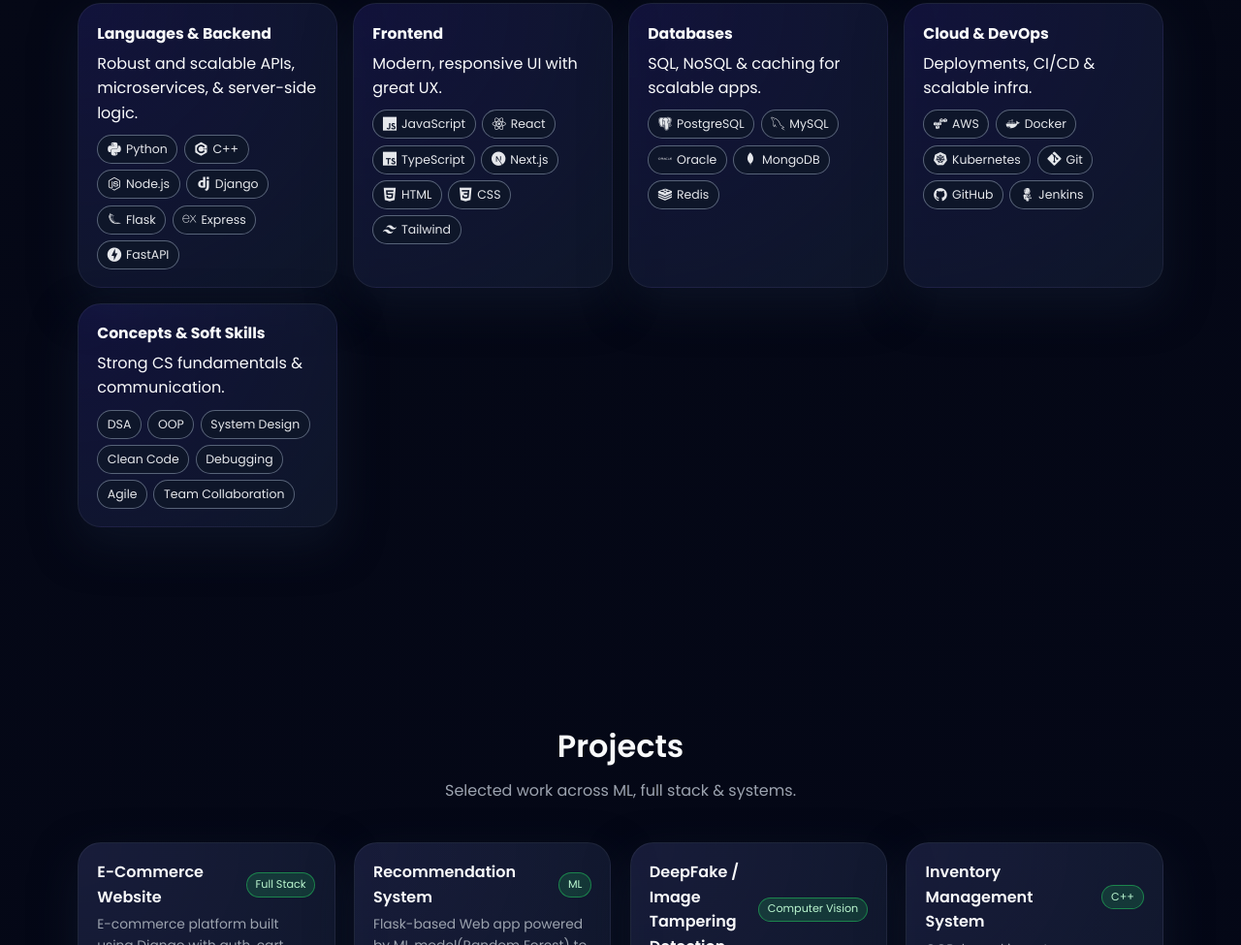
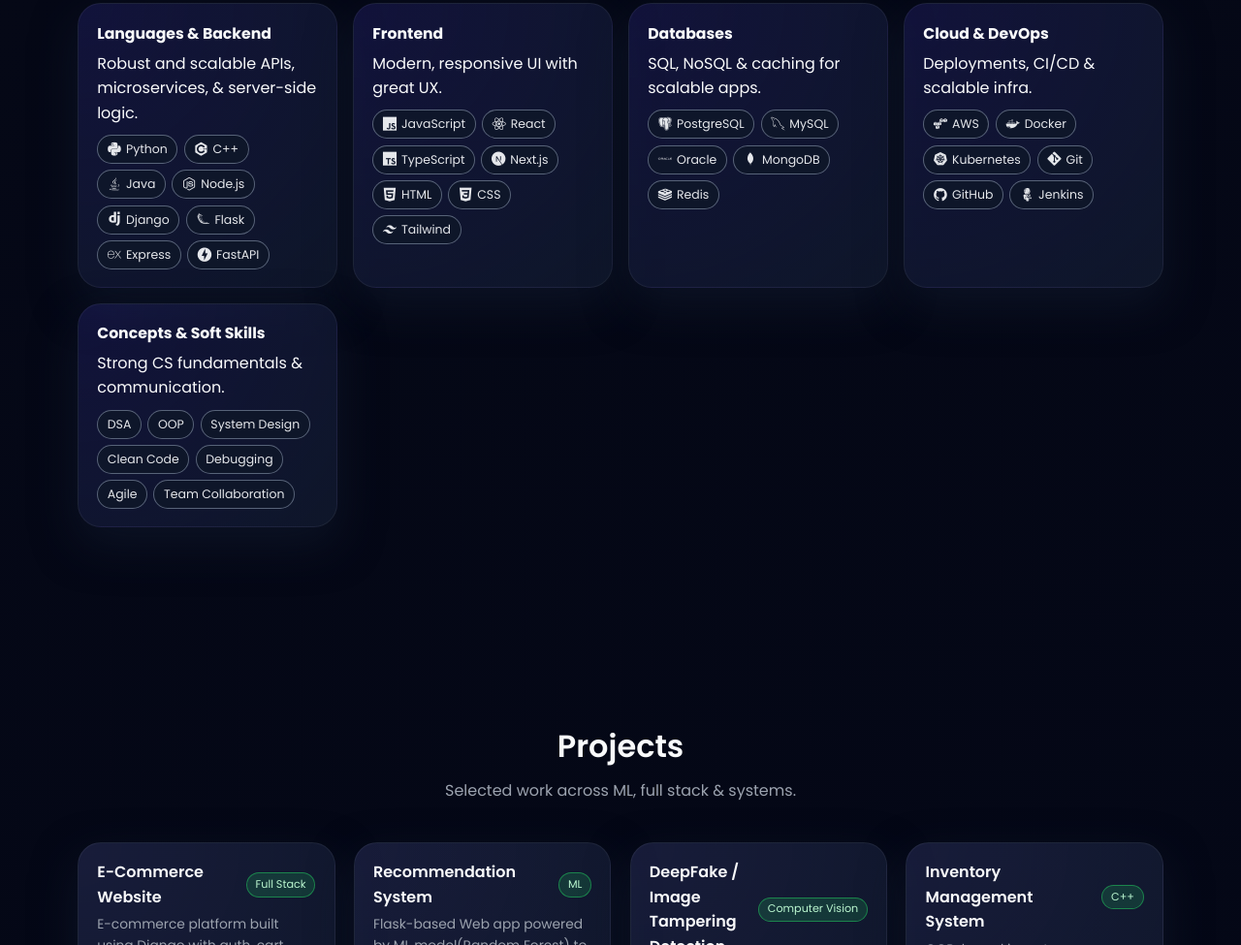
Before and after one commit to S4srihari/portfolio, a plain HTML site: page index.html in a window 1280 px wide. Shown: the part 2702-3677 px from the top of the page at 97% size. Drawn offline with nearby package versions, Linux system fonts and the light colour scheme.

Commit message:
Add Java skill tag to index.html

```diff
--- a/index.html
+++ b/index.html
@@ -293,6 +293,9 @@
             </span>
             <span class="skill-tag">
               <i class="devicon-cplusplus-plain"></i>C++
+            </span>
+            <span class="skill-tag">
+              <i class="devicon-java-plain"></i>Java
             </span>
             <span class="skill-tag">
               <i class="devicon-nodejs-plain"></i>Node.js
```
